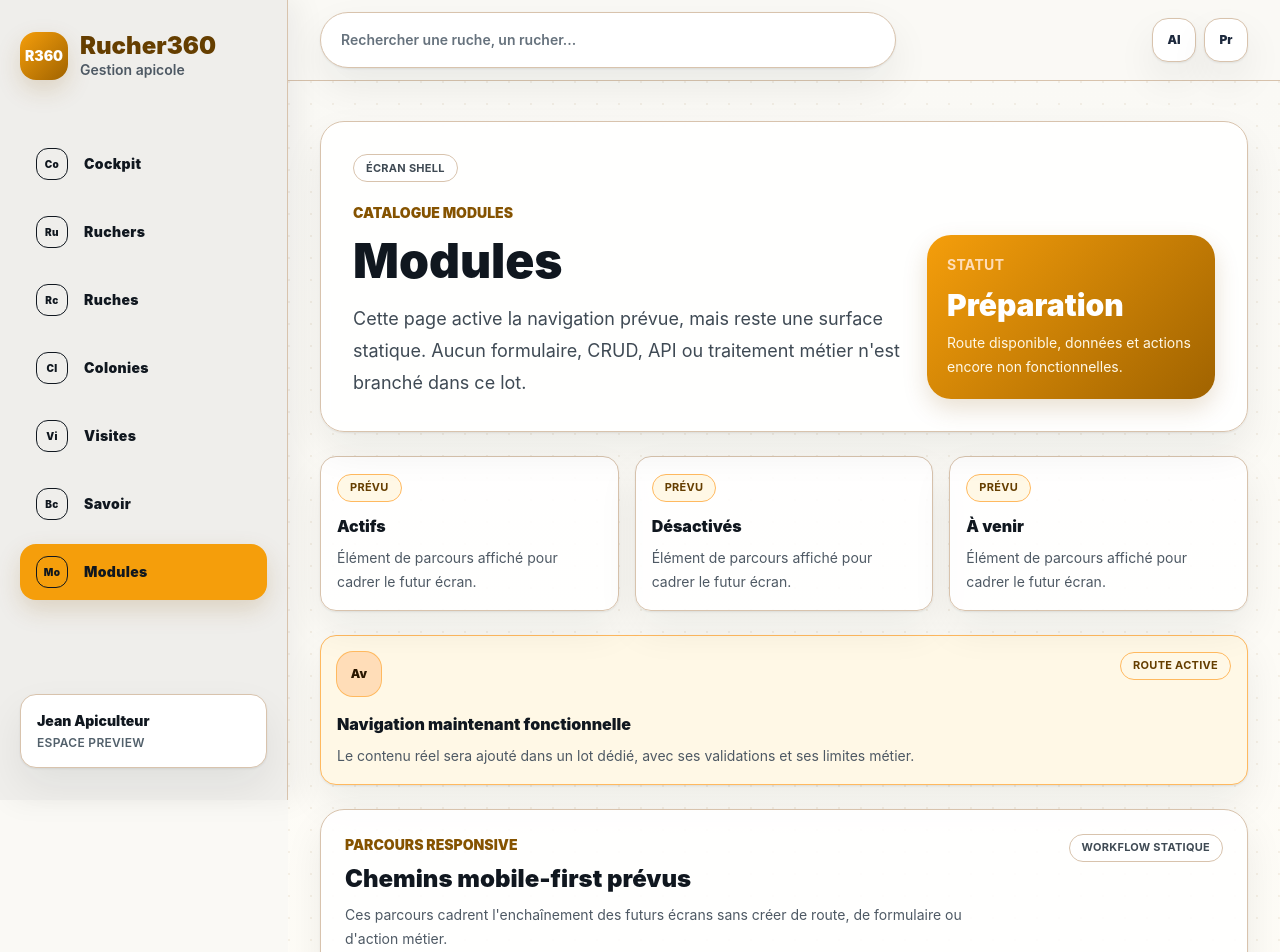
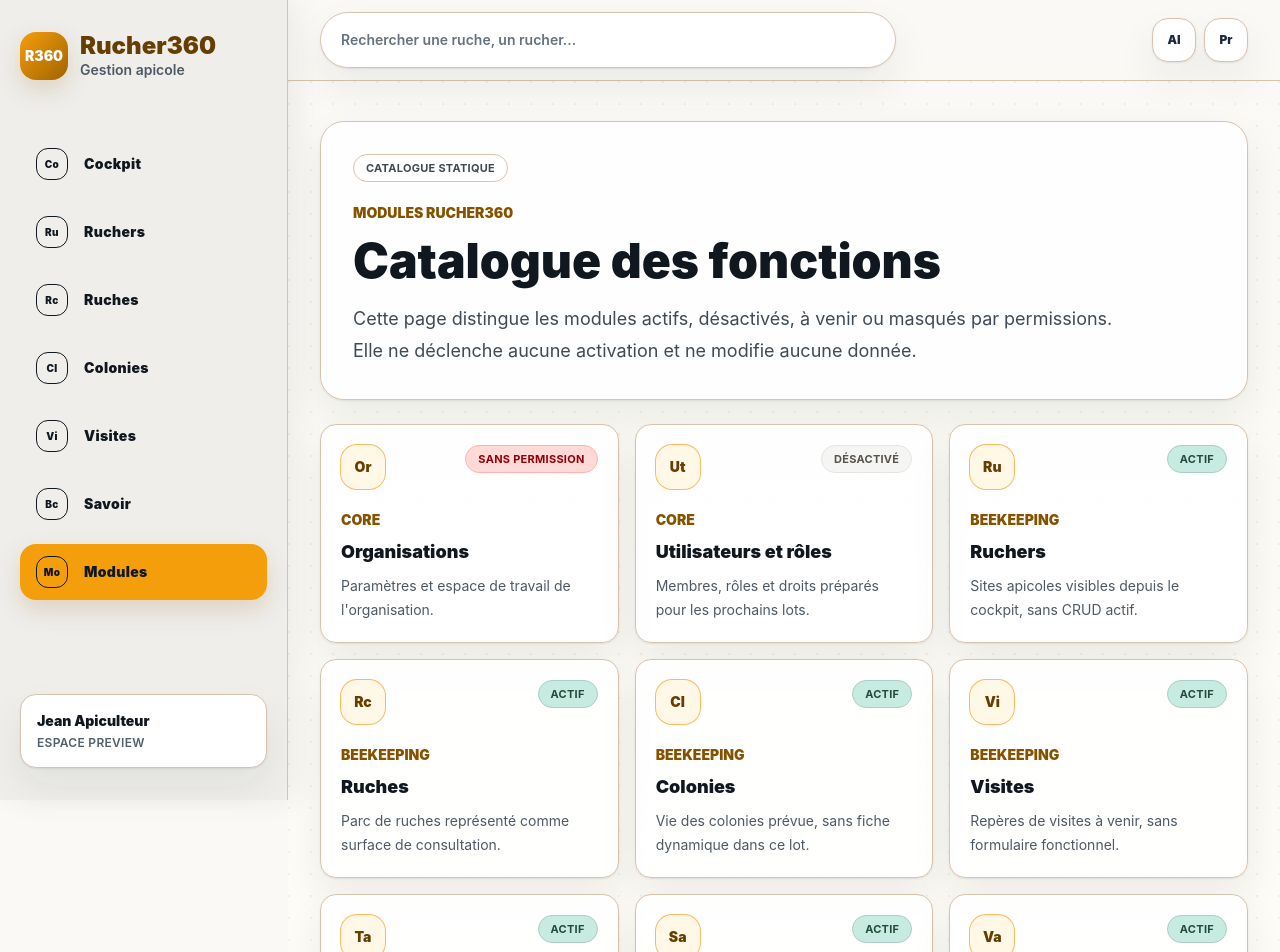
Before and after one commit to bigfred2002/ruche360, a Next.js app: page /modules in a window 1280 px wide. Shown: the top 952 px of the page. Built offline with nearby package versions, Linux system fonts and the light colour scheme.

Commit message:
feat: add static modules catalog
Add a static module catalog using the existing registry without module activation, business logic, APIs, sessions, persistence, auth, Prisma changes, active AI, active IoT, Docker changes, or dependencies.

```diff
--- a/src/app/modules/page.tsx
+++ b/src/app/modules/page.tsx
@@ -1,12 +1,5 @@
-import { ShellRoutePage } from "@/components/ShellRoutePage";
+import { ModulesCatalogPreview } from "@/components/ModulesCatalogPreview";
 
 export default function ModulesPage() {
-  return (
-    <ShellRoutePage
-      currentPath="/modules"
-      eyebrow="Catalogue modules"
-      highlights={["Actifs", "Désactivés", "À venir"]}
-      title="Modules"
-    />
-  );
+  return <ModulesCatalogPreview />;
 }
--- /dev/null
+++ b/src/components/ModulesCatalogPreview.tsx
@@ -0,0 +1,115 @@
+import {
+  createEnabledModuleSet,
+  createPermissionSet,
+  moduleRegistry,
+  type ModuleRegistryEntry,
+} from "@/features/rbac";
+
+import { AppShell } from "./AppShell";
+import { createAppNavigation } from "./appNavigation";
+import { getModulePresentation } from "./modulePresentation";
+import { StatePanel } from "./StatePanel";
+import { StatusBadge } from "./StatusBadge";
+import { activeUserContextScenario } from "./userContextScenarios";
+
+type CatalogState = "active" | "no-permission" | "disabled" | "coming-soon";
+
+const stateLabels: Record<
+  CatalogState,
+  { label: string; tone: "active" | "alert" | "muted" | "soon" }
+> = {
+  active: { label: "Actif", tone: "active" },
+  "coming-soon": { label: "À venir", tone: "soon" },
+  disabled: { label: "Désactivé", tone: "muted" },
+  "no-permission": { label: "Sans permission", tone: "alert" },
+};
+
+function getCatalogState(entry: ModuleRegistryEntry): CatalogState {
+  const enabledModules = createEnabledModuleSet(activeUserContextScenario.enabledModules);
+  const permissions = createPermissionSet(activeUserContextScenario.permissions);
+
+  if (entry.availability === "PLANNED") {
+    return "coming-soon";
+  }
+
+  if (entry.availability === "DISABLED" || !enabledModules.has(entry.code)) {
+    return "disabled";
+  }
+
+  if (
+    entry.requiredPermissions.length > 0 &&
+    !entry.requiredPermissions.some((permission) => permissions.has(permission))
+  ) {
+    return "no-permission";
+  }
+
+  return "active";
+}
+
+export function ModulesCatalogPreview() {
+  const { desktopNavigationItems, mobileNavigationItems } =
+    createAppNavigation("/modules");
+  const catalogEntries = moduleRegistry.map((entry) => ({
+    entry,
+    presentation: getModulePresentation(entry.code),
+    state: getCatalogState(entry),
+  }));
+
+  return (
+    <AppShell
+      desktopNavigationItems={desktopNavigationItems}
+      mobileNavigationItems={mobileNavigationItems}
+    >
+      <div className="mx-auto w-full max-w-7xl px-5 py-6 sm:px-6 lg:px-8 lg:py-10">
+        <div className="space-y-6">
+          <section className="surface-panel rounded-3xl p-5 sm:p-7 lg:p-8">
+            <StatusBadge label="Catalogue statique" tone="preview" />
+            <p className="section-kicker mt-5">Modules Rucher360</p>
+            <h1 className="mt-2 text-4xl font-black leading-tight text-slate-950 sm:text-5xl">
+              Catalogue des fonctions
+            </h1>
+            <p className="mt-3 max-w-3xl text-lg leading-8 text-slate-700">
+              Cette page distingue les modules actifs, désactivés, à venir ou
+              masqués par permissions. Elle ne déclenche aucune activation et ne
+              modifie aucune donnée.
+            </p>
+          </section>
+
+          <div className="grid gap-4 md:grid-cols-2 xl:grid-cols-3">
+            {catalogEntries.map(({ entry, presentation, state }) => {
+              const badge = stateLabels[state];
+
+              return (
+                <article
+                  className="motion-card surface-panel rounded-2xl p-5"
+                  key={entry.code}
+                >
+                  <div className="flex items-start justify-between gap-3">
+                    <span className="grid size-11 place-items-center rounded-2xl bg-amber-50 text-sm font-black text-amber-900 ring-1 ring-amber-200">
+                      {presentation.icon}
+                    </span>
+                    <StatusBadge label={badge.label} tone={badge.tone} />
+                  </div>
+                  <p className="section-kicker mt-5">{entry.category}</p>
+                  <h2 className="mt-2 text-lg font-black text-slate-950">
+                    {entry.label}
+                  </h2>
+                  <p className="mt-2 text-sm leading-6 text-field-muted">
+                    {presentation.description}
+                  </p>
+                </article>
+              );
+            })}
+          </div>
+
+          <StatePanel
+            detail="Le catalogue clarifie ce qui existe et ce qui reste prévu, sans exposer les modules futurs dans le cockpit principal."
+            kind="coming-soon"
+            label="Sans activation"
+            title="Aucune action fonctionnelle"
+          />
+        </div>
+      </div>
+    </AppShell>
+  );
+}
```
Also changed, not shown: 3 other files (tests, documents, lock files or other folders).
